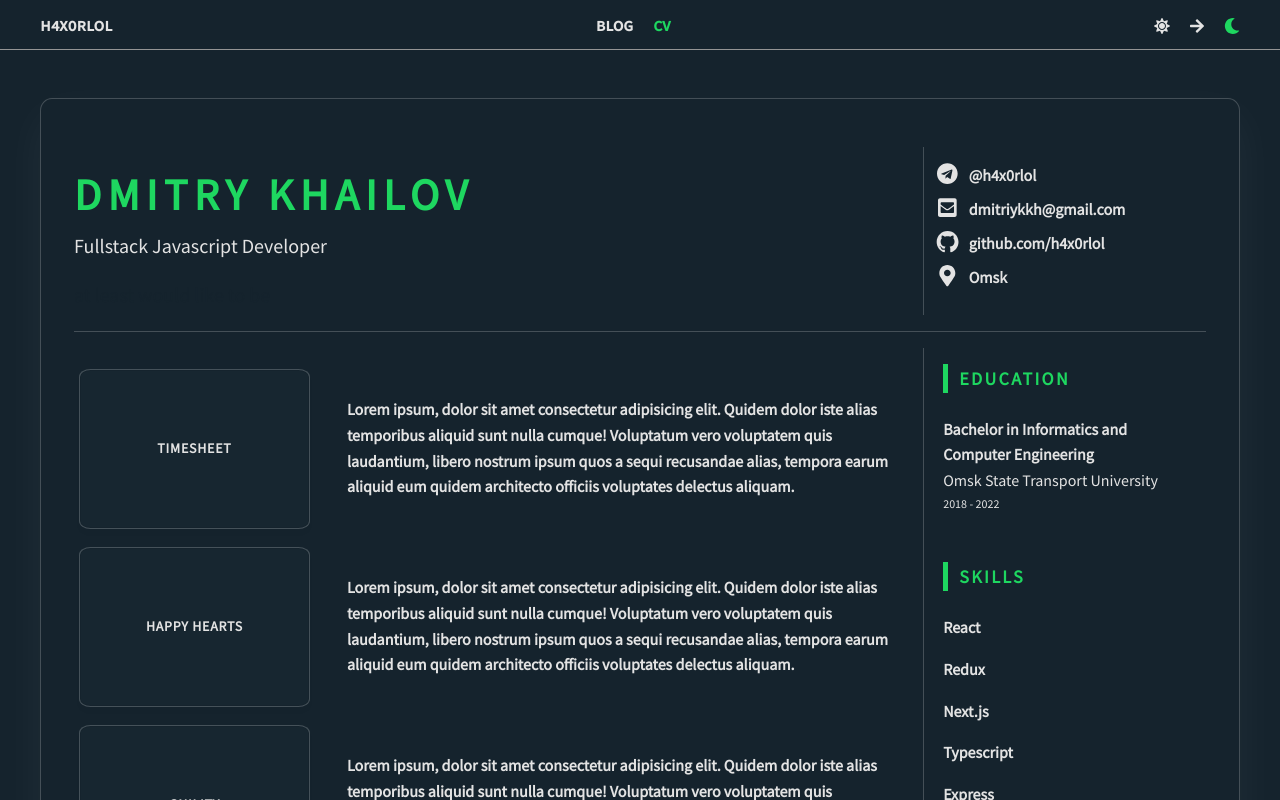
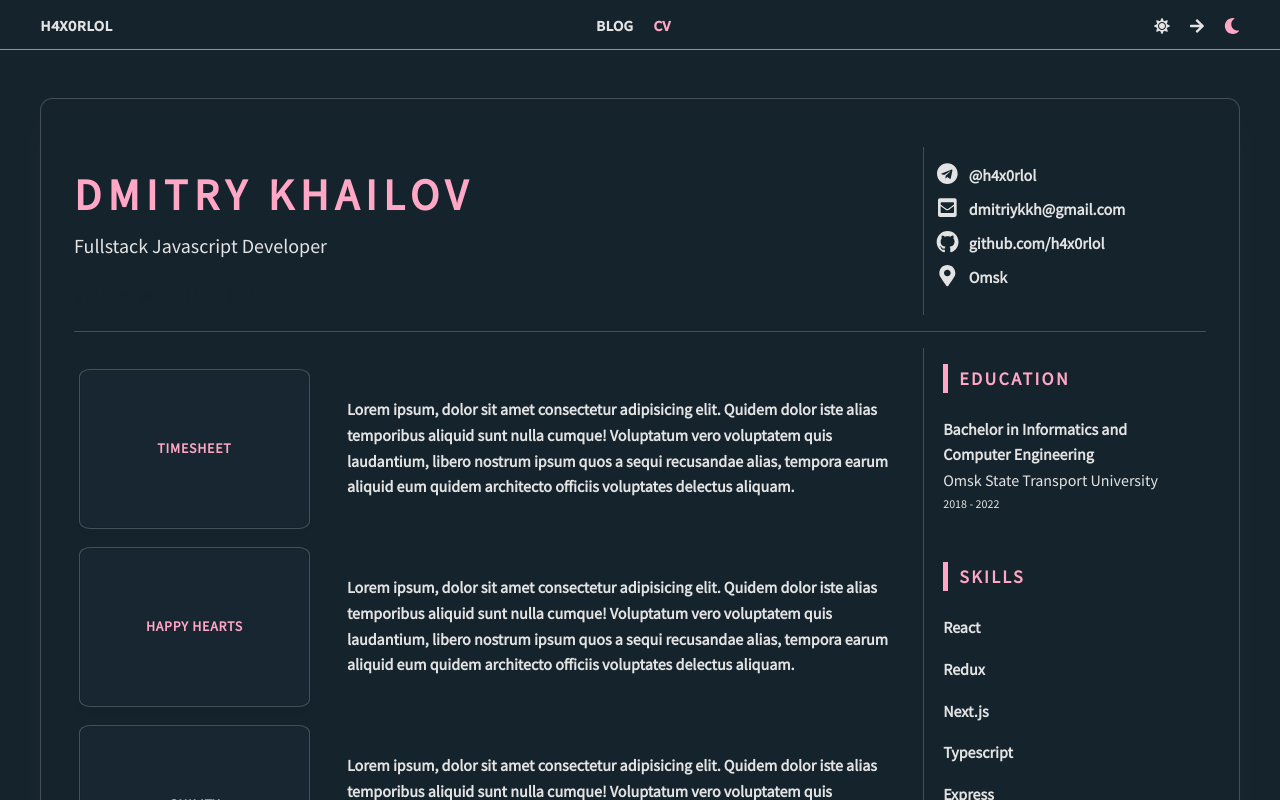
Before and after one commit to h4x0rlol/Blog, a Next.js app in the folder client/: page / in a window 1280 px wide. Shown: the top 800 px of the page. Built offline with nearby package versions, Linux system fonts and the light colour scheme.

Commit message:
moved to variables

```diff
--- a/client/styles/Blog.module.scss
+++ b/client/styles/Blog.module.scss
@@ -12,8 +12,8 @@
   margin-bottom: 3rem;
   margin-top: 3rem;
   padding-top: 3rem;
-  background-color: #15232d;
-  color: #e3e3e3;
+  background-color: var(--color-bg-primary);
+  color: var(--color-text-primary);
 }
 
 .article {
@@ -72,11 +72,11 @@
 
 .tags_first {
   float: left;
-  color: #939393;
+  color: var(--color-text-tags);
 }
 
 .tags_item {
   float: left;
   margin-left: 5px;
-  color: #939393;
+  color: var(--color-text-tags);
 }
--- a/client/styles/Header.module.scss
+++ b/client/styles/Header.module.scss
@@ -21,7 +21,7 @@
   font-size: 2.75rem;
   font-weight: 900;
   letter-spacing: 0.4rem;
-  color: #1ed760;
+  color: var(--color-text-secondary);
   text-transform: uppercase;
   margin-bottom: 0;
 }
@@ -30,7 +30,7 @@
   font-size: 1.25rem;
   font-weight: 300;
   margin-bottom: 0;
-  color: #e3e3e3;
+  color: var(--color-text-primary);
 }
 
 .header_spoiler {
@@ -38,18 +38,18 @@
   height: 1.5rem;
   width: 13rem;
   margin-top: 1rem;
-  color: #15232d;
-  background-color: #15232d;
+  color: var(--color-bg-primary);
+  background-color: var(--color-bg-primary);
 }
 
 .header_spoiler:hover {
-  color: #e3e3e3;
-  background-color: #15232d;
+  color: var(--color-text-primary);
+  background-color: var(--color-bg-primary);
 }
 
 .header_contacts {
   display: flex;
-  border-left: 1px solid rgba(255, 255, 255, 0.2);
+  border-left: 1px solid var(--color-border-secondary);
   font-size: 1rem;
 }
 
@@ -74,7 +74,7 @@
 .header_link {
   text-decoration: none;
   cursor: pointer;
-  color: #e3e3e3;
+  color: var(--color-text-primary);
 }
 
 .header_svg {
@@ -91,7 +91,7 @@
   margin-top: 1rem;
   margin-bottom: 1rem;
   border: 0;
-  border-top: 1px solid rgba(255, 255, 255, 0.2);
+  border-top: 1px solid var(--color-border-secondary);
   margin-right: -15px;
   margin-left: -15px;
 }
@@ -109,7 +109,7 @@
   .header_contacts {
     margin-top: 1rem;
     border-left: 0;
-    border-top: 1px solid rgba(255, 255, 255, 0.3);
+    border-top: 1px solid var(--color-border-secondary);
   }
 
   .header_contacts_ul {
--- a/client/styles/Index.module.scss
+++ b/client/styles/Index.module.scss
@@ -12,10 +12,10 @@
   margin-bottom: 3rem;
   margin-top: 6.125rem;
   padding: 4rem 2rem;
-  border: 1px solid rgba(255, 255, 255, 0.2);
-  box-shadow: 0 1rem 3rem rgba(255, 255, 255, 0.05);
+  border: 1px solid var(--color-border-secondary);
+  box-shadow: 0 1rem 3rem var(--color-box-shadow);
   padding: 3rem;
-  background-color: #15232d;
-  color: #e3e3e3;
+  background-color: var(--color-bg-primary);
+  color: var(--color-text-primary);
   border-radius: 1%;
 }
--- a/client/styles/Navbar.module.scss
+++ b/client/styles/Navbar.module.scss
@@ -1,16 +1,11 @@
-$speed3: cubic-bezier(0.26, 0.48, 0.08, 0.9);
-$height: 25px;
-$deep-blue: #54b689;
-
 .navbar {
-  background-color: #15232d;
+  background-color: var(--color-bg-primary);
   height: 50px;
   display: flex;
   flex-direction: row;
   justify-content: space-between;
   align-items: center;
-  border-bottom: 1px solid #949494;
-  // box-shadow: 0 0.3rem 0.3rem rgba(255, 255, 255, 0.13);
+  border-bottom: 1px solid var(--color-border-primary);
   position: fixed;
   top: 0;
   width: 100%;
@@ -31,7 +26,7 @@ $deep-blue: #54b689;
   font-size: 18px;
   font-variant: small-caps;
   margin: 0;
-  color: #e3e3e3;
+  color: var(--color-text-primary);
 }
 
 .navbar_buttons {
@@ -63,8 +58,8 @@ $deep-blue: #54b689;
 
   .switcher_arrow {
     margin: 0px 20px;
-    color: #e3e3e3;
-    transition: all 400ms cubic-bezier(0.995, -0.265, 0.855, 0.505);
+    color: var(--color-text-primary);
+    transition: all 200ms cubic-bezier(0.995, -0.265, 0.855, 0.505);
   }
 
   input {
@@ -72,7 +67,7 @@ $deep-blue: #54b689;
     width: 0;
     display: none;
     + div > i {
-      transition: all 400ms cubic-bezier(0.995, -0.265, 0.855, 0.505);
+      transition: all 200ms cubic-bezier(0.995, -0.265, 0.855, 0.505);
     }
 
     &:checked {
@@ -82,7 +77,7 @@ $deep-blue: #54b689;
         }
 
         > :first-child {
-          color: #1ed760;
+          color: var(--color-text-secondary);
         }
       }
     }
@@ -90,7 +85,7 @@ $deep-blue: #54b689;
     &:not(:checked) {
       + div {
         > :last-child {
-          color: #1ed760;
+          color: var(--color-text-secondary);
         }
       }
     }
@@ -98,11 +93,11 @@ $deep-blue: #54b689;
 }
 
 .active_link {
-  color: #1ed760;
+  color: var(--color-text-secondary);
 }
 
 .inactive_link {
-  color: #e3e3e3;
+  color: var(--color-text-primary);
 }
 
 @media (max-width: 480px) {
--- a/client/styles/Projects.module.scss
+++ b/client/styles/Projects.module.scss
@@ -1,5 +1,3 @@
-@import "./variables";
-
 .container {
   display: flex;
   flex-wrap: wrap;
@@ -39,10 +37,9 @@
   height: 160px;
   margin: 5px;
   cursor: pointer;
-  background-color: lighten(#15232d, 1);
-  // border-radius: 2px;
+  background-color: var(--color-bg-item);
   border-radius: 5%;
-  border: 1px solid rgba(255, 255, 255, 0.2);
+  border: 1px solid var(--color-border-secondary);
   box-shadow: 0 5px 5px rgba(0, 0, 0, 0.02),
     inset 0 0px 0px 1px rgba(0, 0, 0, 0.07);
   transform: translateZ(0);
@@ -65,11 +62,10 @@
 .image {
   transform: scale(1.1);
   transform-origin: 50% 50%;
-  // transition: transform 200ms cubic-bezier(0.25, 0.46, 0.45, 0.94);
 }
 
 .svg_text {
-  fill: #e3e3e3;
+  fill: var(--color-text-secondary);
   font-size: 1.1rem;
   text-transform: uppercase;
   text-anchor: middle;
@@ -88,7 +84,7 @@
   margin-top: 1rem;
   margin-bottom: 1rem;
   border: 0;
-  border-top: 1px solid rgba(255, 255, 255, 0.2);
+  border-top: 1px solid var(--color-border-secondary);
   margin-right: -15px;
   margin-left: -15px;
 }
--- a/client/styles/Skills.module.scss
+++ b/client/styles/Skills.module.scss
@@ -1,7 +1,7 @@
 .education {
   flex: 0 0 25%;
   max-width: 25%;
-  border-left: 1px solid rgba(255, 255, 255, 0.2);
+  border-left: 1px solid var(--color-border-secondary);
   font-size: 1rem;
   padding-left: 1.2rem;
   padding-right: 1.5rem;
@@ -19,7 +19,7 @@
   padding-left: 1rem;
   font-size: 1.125rem;
   letter-spacing: 0.15rem;
-  color: #1ed760;
+  color: var(--color-text-secondary);
   margin-bottom: 1.5rem;
   font-weight: 700;
 }
@@ -29,7 +29,7 @@
   display: inline-block;
   width: 5px;
   height: 100%;
-  background: #1ed760;
+  background: var(--color-text-secondary);
   position: absolute;
   left: 0;
   top: 0;
@@ -78,7 +78,7 @@
   .education {
     border-left: 0;
     padding-left: 0.2rem;
-    border-bottom: 1px solid rgba(255, 255, 255, 0.3);
+    border-bottom: 1px solid var(--color-border-secondary);
     flex: 0;
     max-width: 100%;
   }
--- a/client/styles/_variables.scss
+++ /dev/null
@@ -1,5 +0,0 @@
-$db: #2f3238;
-$dc: #f5f5f5;
-$lb: #f9f9f9;
-$lc: #1a1a1a;
-$l: #1abc89;
--- a/client/styles/global.scss
+++ b/client/styles/global.scss
@@ -1,5 +1,3 @@
-@import "./variables";
-
 @font-face {
   font-family: "Source Sans Pro";
   src: url(../fonts/SourceSansPro-Regular.ttf);
@@ -20,12 +18,14 @@
 body,
 body[data-theme="dark"] {
   --color-text-primary: #e3e3e3;
-  --color-text-secondary: #1ed760;
+  --color-text-secondary: #ffa7c4;
   --color-bg-primary: #15232d;
   --color-border-primary: #949494;
   --color-bg-secondary: #172630;
+  --color-bg-item: #172630;
   --color-border-secondary: rgba(255, 255, 255, 0.2);
-  --color-box-shadow: rgba(255, 255, 255, 0.05);
+  --color-box-shadow: rgba(255, 255, 255, 0.028);
+  --color-text-tags: #939393;
 }
 
 body[data-theme="light"] {
@@ -36,6 +36,7 @@ body[data-theme="light"] {
   --color-bg-secondary: #172630;
   --color-border-secondary: rgba(0, 0, 0, 0.2);
   --color-box-shadow: rgba(0, 0, 0, 0.05);
+  --color-text-tags: #939393;
 }
 
 body {
```
